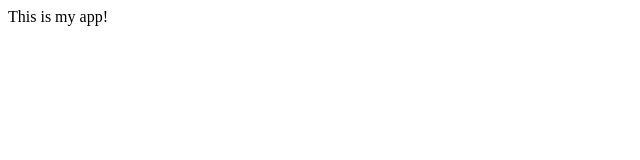
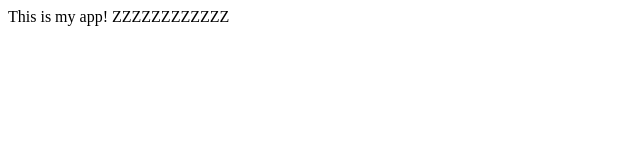
Before and after one commit to gunnark1/GitTest, a plain HTML site: page index.html in a window 1280 px wide. Shown: the whole page, without its empty margins (0-640 px from the left). Drawn offline with Linux system fonts and the light colour scheme.

Commit message:
test commit

```diff
--- a/index.html
+++ b/index.html
@@ -2,7 +2,7 @@
 <head>
 <title>My App</title>
 <body>
- This is my app!
+ This is my app! ZZZZZZZZZZZZ
  </body>
 </head>
 </html>
```
Also changed, not shown: 1 other file.
